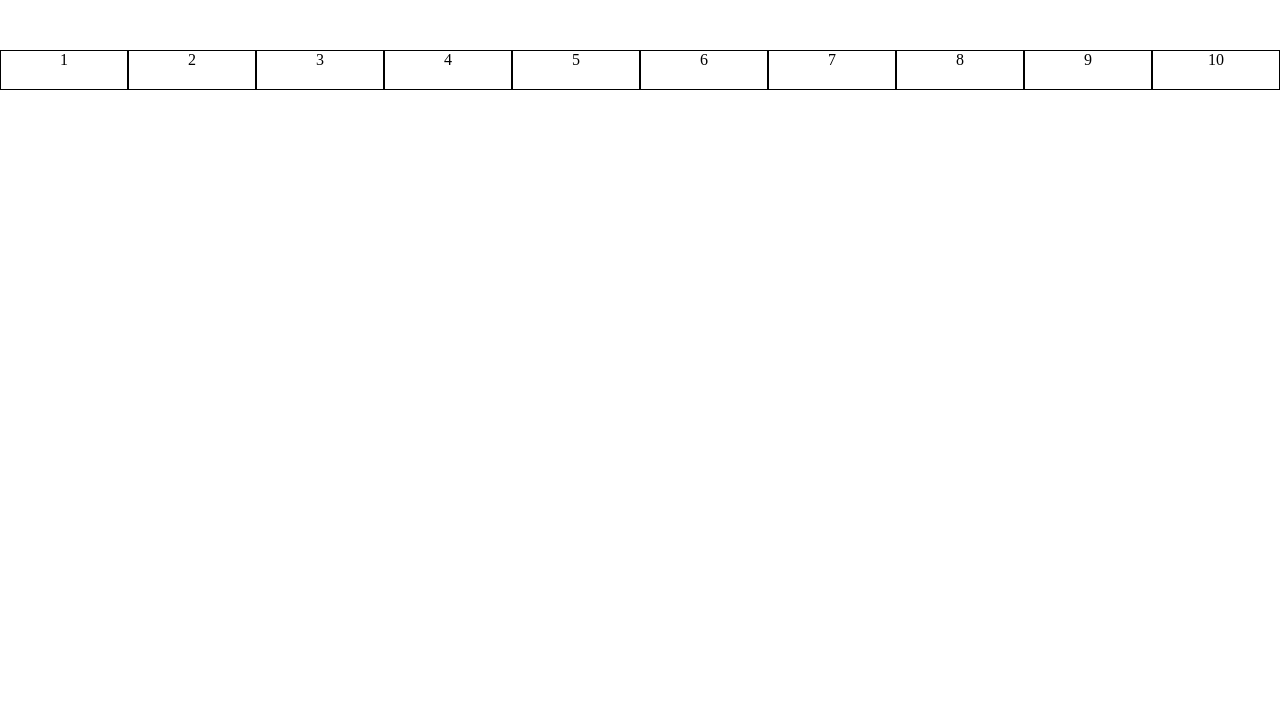
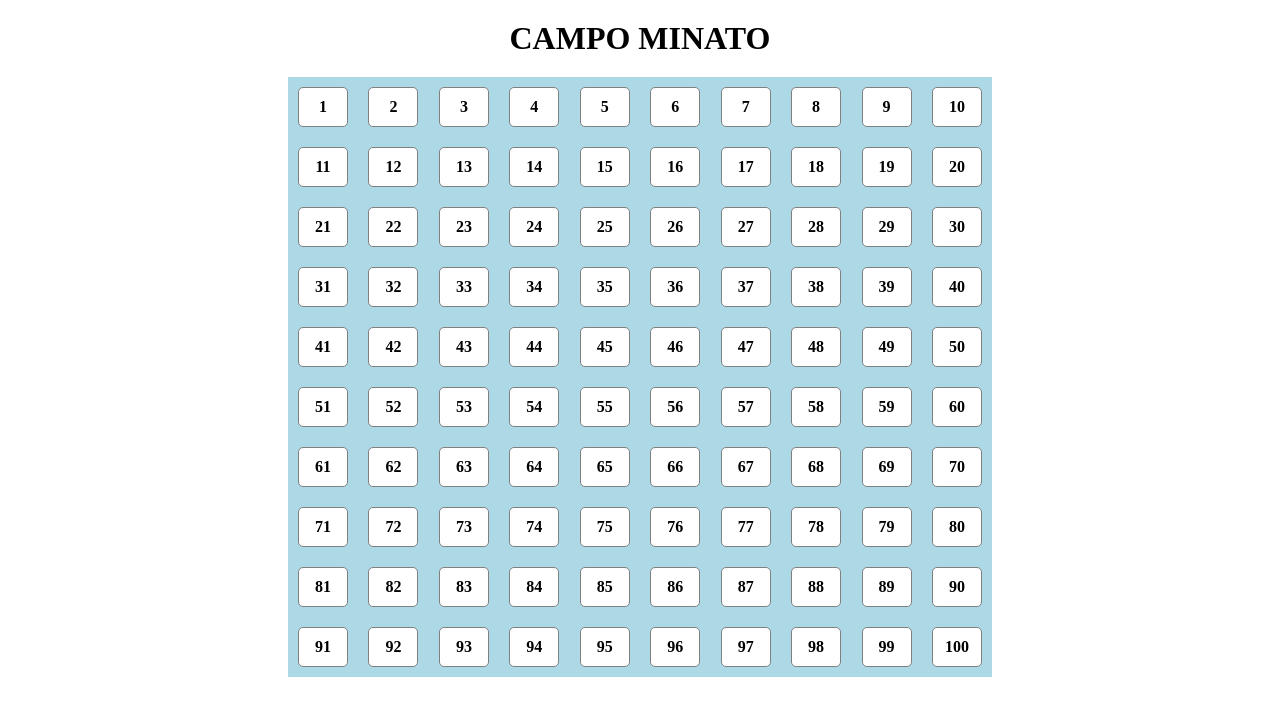
Before and after one commit to aficocelli/js-campominato, a plain HTML site: page index.html in a window 1280 px wide. Drawn offline with Linux system fonts and the light colour scheme.

Commit message:
add. style

```diff
--- a/css/style.css
+++ b/css/style.css
@@ -3,18 +3,32 @@
   padding:0;
   box-sizing: border-box;
 }
+h1{
+  text-align: center;
+  margin: 20px 0;
+}
 .container{
   display:flex;
   flex-wrap: wrap;
   margin-top:50px;
+  justify-content: space-between;
+  width: 55%;
+  margin: 0 auto;
+  background-color: lightblue
 }
 
 .box {
-
-  border:1px solid black;
+  display:flex;
+  justify-content: center;
+  align-items: center;
+  font-weight: bold;
+  border:1px solid grey;
+  border-radius:5px;
+  margin:10px;
   height: 40px;
-  width: 10%;
+  width: 50px;
   text-align: center;
+  background-color: white;
 }
 
 .casella-cliccata{
--- a/index.html
+++ b/index.html
@@ -8,6 +8,7 @@
   <link rel="stylesheet" href="css/style.css">
 </head>
 <body>
+  <h1>CAMPO MINATO</h1>
   <div id="container" class="container">
 
 
--- a/js/test.js
+++ b/js/test.js
@@ -37,8 +37,8 @@ function bombeInArray (array, numeroElementi, max) {
 // console.log(max);
 
 // bonus livello di difficoltà
-var max = 10;
-var numeroBombe = 3;
+var max = 100;
+var numeroBombe = 16;
 var bombe = [];
 
 
```
